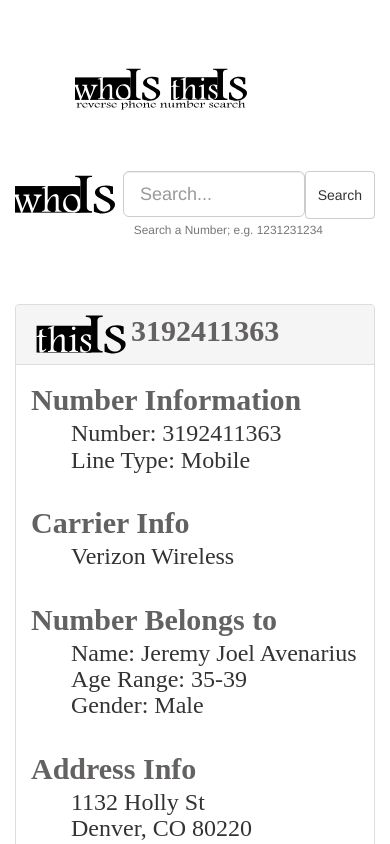
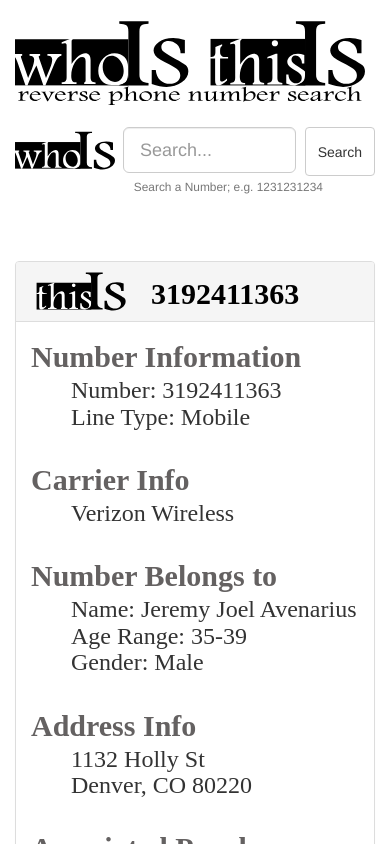
Before and after one commit to avenje/callerID, a React (Create React App) app: page / in a window 390 px wide. Shown: the top 844 px of the page. Built offline with nearby package versions, Linux system fonts and the light colour scheme; no server answers; a web font is replaced by a local one.

Commit message:
styled for full json returned

```diff
--- a/src/App.css
+++ b/src/App.css
@@ -1,7 +1,3 @@
-* {
-  text-align: left;
-}
-
 h2 {
    font-size: 30px;
    line-height: 0px;
@@ -18,6 +14,10 @@
 
  }
 
+ .header-title {
+   margin: ;
+ }
+
  panel heading {
    font-size: 40px;
    line-height: 0px;
@@ -26,24 +26,30 @@
 
  }
 
+ panel {
+   text-align: left;
+ }
+
+ .searchedNum {
+   color: black;
+ }
+
  .section {
-  padding: 50px;
-  margin: 0 auto;
+  margin: 20px auto;
+  text-align: center;
 }
-
- .header-title {
-font-size: 50px;
- }
 
  li {
    list-style-type: none;
  }
 
+ img {
+   vertical-align: sub;
+   margin-right: 20px;
+ }
+
  .logo {
-  width: 74%;
-  padding: 10px;
-  margin: 0px;
-  justify-content: center;
+  width: 55vw;
  }
 
  .whoIs, .thisIs {
@@ -64,6 +70,7 @@
 
  .footer-section {
   position: absolute;
+  margin-left: 2%;
 }
 
 .relation {
@@ -76,6 +83,10 @@
   width: 100%;
 }
 
+button {
+  margin-left: 9px;
+}
+
 .searchArea {
   margin-bottom: 65px;
 }
@@ -85,8 +96,35 @@
 }
 
 /* Clear floats */
-/* form.example::after {
+form.example::after {
   content: "";
   clear: both;
   display: table;
-} */
+}
+
+/* Large devices (large desktops, 1200px and up) */
+@media screen and (max-width: 1200px) {
+
+  .logo {
+    width: 500px;
+   }
+
+  }
+
+/* Medium devices (desktops, 768px and up) */
+@media screen and (max-width: 768px) {
+
+    .logo {
+      width: 450px;
+     }
+
+  }
+
+/* Small devices (tablets, 640px and up) */
+@media screen and (max-width: 640px) {
+
+  .logo {
+    width: 350px;
+   }
+
+}
--- a/src/components/Header.js
+++ b/src/components/Header.js
@@ -6,9 +6,7 @@
       return (
 
          <div className="header section">
-            <div className="header-title">
                <img src={Logo_long} className="logo" alt="Logo"/>
-            </div>
          </div>
 
       );
--- a/src/components/Search.js
+++ b/src/components/Search.js
@@ -19,7 +19,6 @@
         minLength="10"
         maxLength="12"
       />
-      <br/>
       <button onClick={props.handleFormSubmit} className="btn btn-default">
         Search
       </button>
--- a/src/components/WhitePagesContainer.js
+++ b/src/components/WhitePagesContainer.js
@@ -194,7 +194,7 @@
 
           <Col size="md-8">
             <Panel
-              heading={this.state.result.phone_number || "Search a Phone Number to Begin"}
+              heading={<span className="searchedNum">{this.state.result.phone_number || "Search a Phone Number to Begin"}</span>}
             >
 
               {this.state.result.phone_number
```
